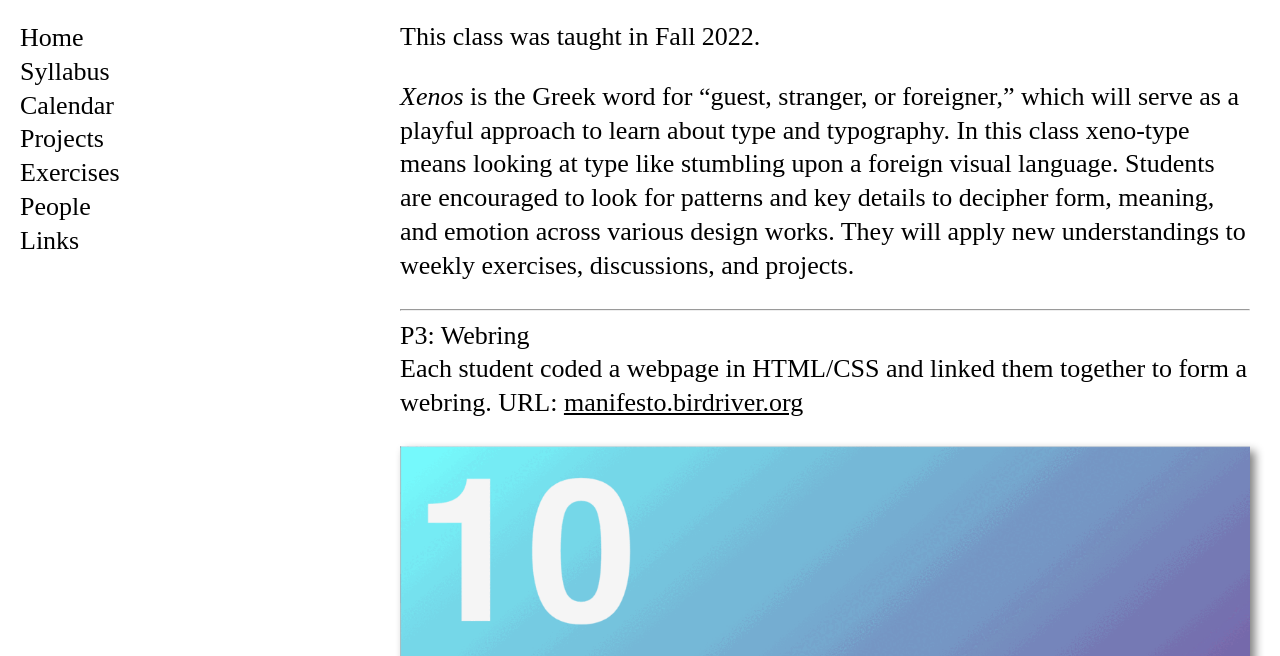
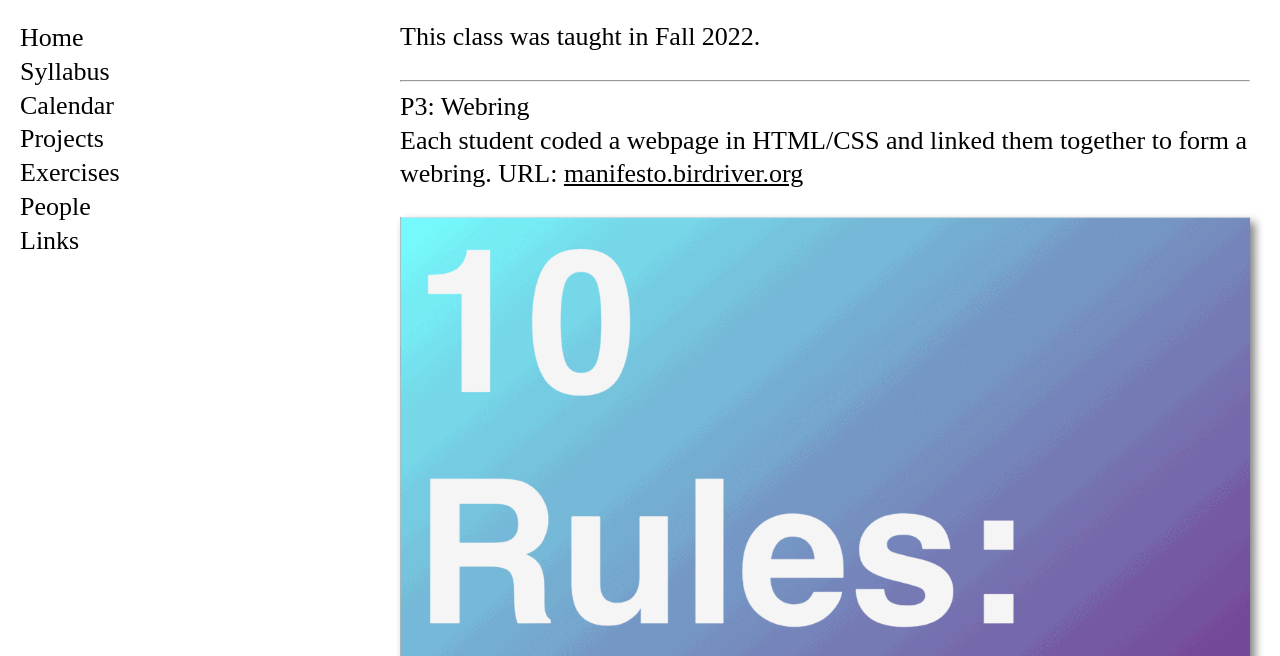
Before and after one commit to lneoa/homerooooom, a plain HTML site: page rutgers-22-d1a/index.html in a window 1280 px wide. Shown: the top 656 px of the page. Drawn offline with nearby package versions, Linux system fonts and the light colour scheme.

Commit message:
delete xeno blurb

```diff
--- a/rutgers-22-d1a/index.html
+++ b/rutgers-22-d1a/index.html
@@ -57,7 +57,6 @@
 
 	<div class="document">
 		<p>This class was taught in Fall 2022.</p>
-    <p><em>Xenos</em> is the Greek word for “guest, stranger, or foreigner,” which will serve as a playful approach to learn about type and typography. In this class xeno-type means looking at type like stumbling upon a foreign visual language. Students are encouraged to look for patterns and key details to decipher form, meaning, and emotion across various design works. They will apply new understandings to weekly exercises, discussions, and projects.</p>
 
     <hr>
     <p>P3: Webring</br>
```
Also changed, not shown: 2 other files.
